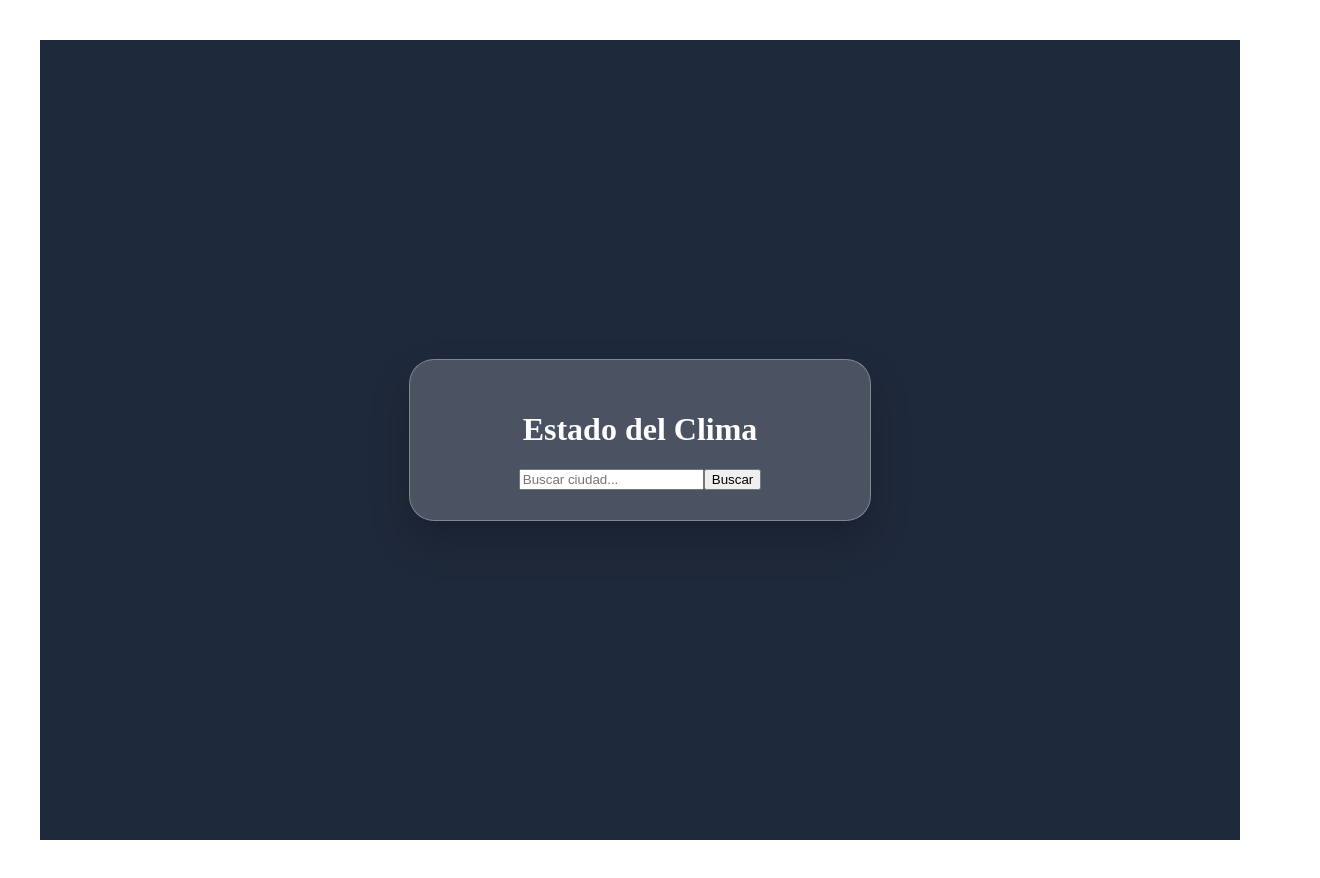
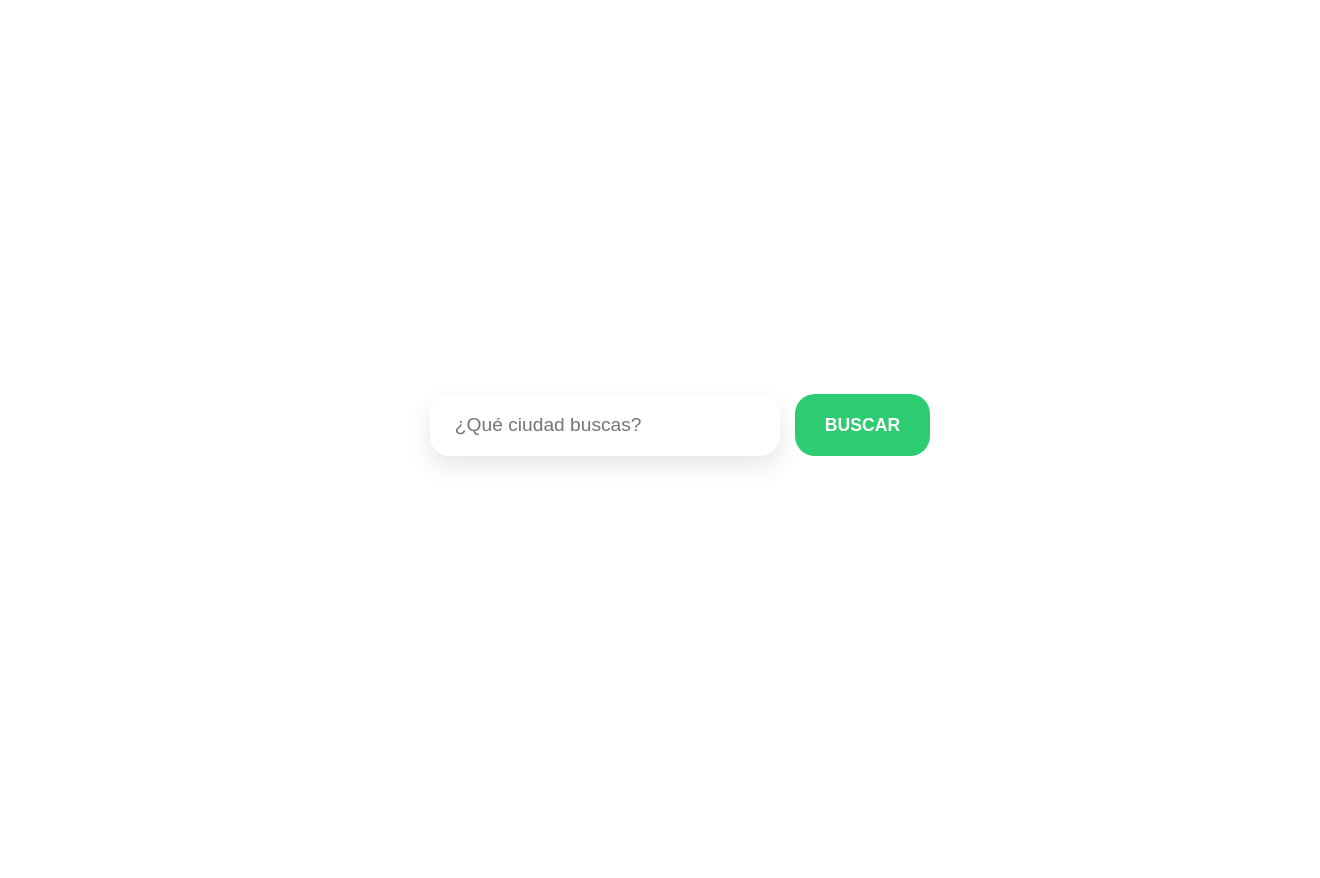
Before and after one commit to candelario02/mi-app-clima, a React (Vite) app: page / in a window 1280 px wide. Shown: the whole page, 1320 px wide, since content can reach past the window. Built offline with nearby package versions, Linux system fonts and the light colour scheme.

Commit message:
Sol gigante, hora local y diseño dinamico

```diff
--- a/src/App.jsx
+++ b/src/App.jsx
@@ -4,6 +4,7 @@ import './App.css'
 function App() {
   const [ciudad, setCiudad] = useState('')
   const [clima, setClima] = useState(null)
+  const [horaLocal, setHoraLocal] = useState('')
 
   const fetchClima = async () => {
     const API_KEY = '4f89bdddcd34913cecd9de966eed5f19'
@@ -14,6 +15,7 @@ function App() {
       const data = await response.json()
       if (data.cod === 200) {
         setClima(data)
+        calcularHora(data.timezone)
       } else {
         alert("Ciudad no encontrada")
       }
@@ -22,51 +24,66 @@ function App() {
     }
   }
 
-  // Define el color del cielo exterior
+  // Función para calcular la hora del país buscado
+  const calcularHora = (timezoneOffset) => {
+    const d = new Date()
+    const localTime = d.getTime()
+    const localOffset = d.getTimezoneOffset() * 60000
+    const utc = localTime + localOffset
+    const ciudadTime = utc + (1000 * timezoneOffset)
+    const fechaCiudad = new Date(ciudadTime)
+    setHoraLocal(fechaCiudad.toLocaleTimeString([], { hour: '2-digit', minute: '2-digit' }))
+  }
+
   const obtenerCieloExterior = () => {
-    if (!clima) return 'app-main default-sky';
-    const temp = clima.main.temp;
+    if (!clima) return 'app-wrapper cielo-default';
     const estado = clima.weather[0].main.toLowerCase();
-
-    if (temp > 28 || estado.includes('clear')) return 'app-main sunny-sky';
-    if (estado.includes('cloud')) return 'app-main cloudy-sky';
-    if (estado.includes('rain')) return 'app-main rainy-sky';
-    return 'app-main default-sky';
+    if (estado.includes('clear')) return 'app-wrapper cielo-despejado';
+    if (estado.includes('cloud')) return 'app-wrapper cielo-nubes';
+    if (estado.includes('rain')) return 'app-wrapper cielo-lluvia';
+    return 'app-wrapper cielo-default';
   };
 
   return (
     <div className={obtenerCieloExterior()}>
-      <div className="glass-card">
-        <h1>Estado del Clima</h1>
-        <div className="search-bar">
+      <div className="main-container">
+        <div className="search-section">
           <input
             type="text"
-            placeholder="Buscar ciudad..."
+            className="big-input"
+            placeholder="¿Qué ciudad buscas?"
             value={ciudad}
             onChange={(e) => setCiudad(e.target.value)}
           />
-          <button onClick={fetchClima}>Buscar</button>
+          <button className="big-button" onClick={fetchClima}>BUSCAR</button>
         </div>
 
         {clima && (
-          <div className="weather-data">
-            <h2>{clima.name}, {clima.sys.country}</h2>
+          <div className="weather-card-dynamic">
+            <p className="local-time">Hora local: {horaLocal}</p>
+            <h2 className="city-name">{clima.name}, {clima.sys.country}</h2>
 
-            {/* Imagen ilustrativa dentro del cuadro */}
-            <div className="illustration-container">
+            <div className="main-visual">
+              {/* Icono del sol o clima mucho más grande */}
               <img
                 src={`https://openweathermap.org/img/wn/${clima.weather[0].icon}@4x.png`}
-                alt="weather-illustration"
-                className="big-icon"
+                alt="weather-sun"
+                className="giant-weather-icon"
               />
+              <span className="big-temp-text">{Math.round(clima.main.temp)}°C</span>
             </div>
 
-            <p className="big-temp">{Math.round(clima.main.temp)}°C</p>
-            <p className="status-text">{clima.weather[0].description}</p>
+            <p className="weather-desc">{clima.weather[0].description}</p>
 
-            <div className="info-grid">
-              <p>Humedad: {clima.main.humidity}%</p>
-              <p>Viento: {clima.wind.speed} m/s</p>
+            <div className="bottom-details">
+              <div className="detail-item">
+                <p>Humedad</p>
+                <strong>{clima.main.humidity}%</strong>
+              </div>
+              <div className="detail-item">
+                <p>Viento</p>
+                <strong>{clima.wind.speed} m/s</strong>
+              </div>
             </div>
           </div>
         )}
--- a/src/index.css
+++ b/src/index.css
@@ -1,50 +1,97 @@
-/* Contenedor Exterior: El Cielo */
-.app-main {
+/* Contenedor principal con cielo animado */
+.app-wrapper {
   min-height: 100vh;
+  width: 100vw;
   display: flex;
   justify-content: center;
   align-items: center;
-  transition: background 1s ease;
+  background-size: 400% 400% !important;
+  animation: moveGradient 15s ease infinite;
 }
 
-.default-sky { background: #1e293b; }
-.sunny-sky { background: linear-gradient(to bottom, #4facfe, #00f2fe); } /* Azul cielo brillante */
-.cloudy-sky { background: linear-gradient(to bottom, #757f9a, #d7dde8); } /* Gris azulado */
-.rainy-sky { background: linear-gradient(to bottom, #2c3e50, #000000); } /* Oscuro */
-
-/* Tarjeta Interior (El cuadrado) */
-.glass-card {
-  background: rgba(255, 255, 255, 0.2);
-  backdrop-filter: blur(15px);
-  padding: 30px;
-  border-radius: 25px;
-  width: 90%;
-  max-width: 400px;
-  text-align: center;
-  color: white;
-  border: 1px solid rgba(255, 255, 255, 0.3);
-  box-shadow: 0 20px 40px rgba(0,0,0,0.2);
+@keyframes moveGradient {
+  0% { background-position: 0% 50%; }
+  50% { background-position: 100% 50%; }
+  100% { background-position: 0% 50%; }
 }
 
-/* El Icono o Sol dentro del cuadro */
-.big-icon {
-  width: 160px;
-  filter: drop-shadow(0 0 20px rgba(255, 255, 255, 0.6));
-  animation: bounce 3s ease-in-out infinite;
+/* Cielos */
+.cielo-despejado { background: linear-gradient(-45deg, #4facfe, #00f2fe, #2575fc); }
+.cielo-nubes { background: linear-gradient(-45deg, #757f9a, #d7dde8, #2c3e50); }
+.cielo-lluvia { background: linear-gradient(-45deg, #1e3c72, #2a5298, #000428); }
+
+/* Input y Botón más grandes y dinámicos */
+.search-section {
+  display: flex;
+  gap: 15px;
+  margin-bottom: 30px;
 }
 
-@keyframes bounce {
-  0%, 100% { transform: translateY(0); }
-  50% { transform: translateY(-15px); }
+.big-input {
+  padding: 20px 25px;
+  font-size: 1.2rem;
+  border-radius: 20px;
+  border: none;
+  width: 300px;
+  box-shadow: 0 10px 25px rgba(0,0,0,0.1);
+  outline: none;
 }
 
-.big-temp {
-  font-size: 5rem;
+.big-button {
+  padding: 20px 30px;
+  font-size: 1.1rem;
   font-weight: bold;
-  margin: 10px 0;
-  color: #ffcc00; /* Color sol para la temperatura */
-  text-shadow: 2px 2px 10px rgba(0,0,0,0.2);
+  background: #2ecc71;
+  color: white;
+  border: none;
+  border-radius: 20px;
+  cursor: pointer;
+  transition: transform 0.3s, background 0.3s;
 }
 
-.status-text { text-transform: capitalize; font-size: 1.2rem; }
-.info-grid { display: flex; justify-content: space-around; font-size: 0.9rem; margin-top: 20px; }
+.big-button:hover {
+  transform: scale(1.1);
+  background: #27ae60;
+}
+
+/* Tarjeta de Clima */
+.weather-card-dynamic {
+  background: rgba(255, 255, 255, 0.2);
+  backdrop-filter: blur(20px);
+  padding: 40px;
+  border-radius: 40px;
+  border: 1px solid rgba(255,255,255,0.3);
+  color: white;
+  text-align: center;
+  box-shadow: 0 30px 60px rgba(0,0,0,0.3);
+}
+
+.giant-weather-icon {
+  width: 180px;
+  filter: drop-shadow(0 0 30px rgba(255, 204, 0, 0.8)); /* Efecto brillo de sol */
+  animation: pulse 3s infinite ease-in-out;
+}
+
+@keyframes pulse {
+  0%, 100% { transform: scale(1); }
+  50% { transform: scale(1.1); }
+}
+
+.big-temp-text {
+  font-size: 6rem;
+  font-weight: 900;
+  display: block;
+  margin-top: -20px;
+}
+
+.local-time { font-weight: bold; opacity: 0.8; margin-bottom: 5px; }
+.city-name { font-size: 2.2rem; margin: 0; }
+.weather-desc { font-size: 1.5rem; text-transform: capitalize; margin-bottom: 25px; }
+
+.bottom-details {
+  display: flex;
+  justify-content: space-around;
+  background: rgba(0,0,0,0.2);
+  padding: 20px;
+  border-radius: 25px;
+}
```
